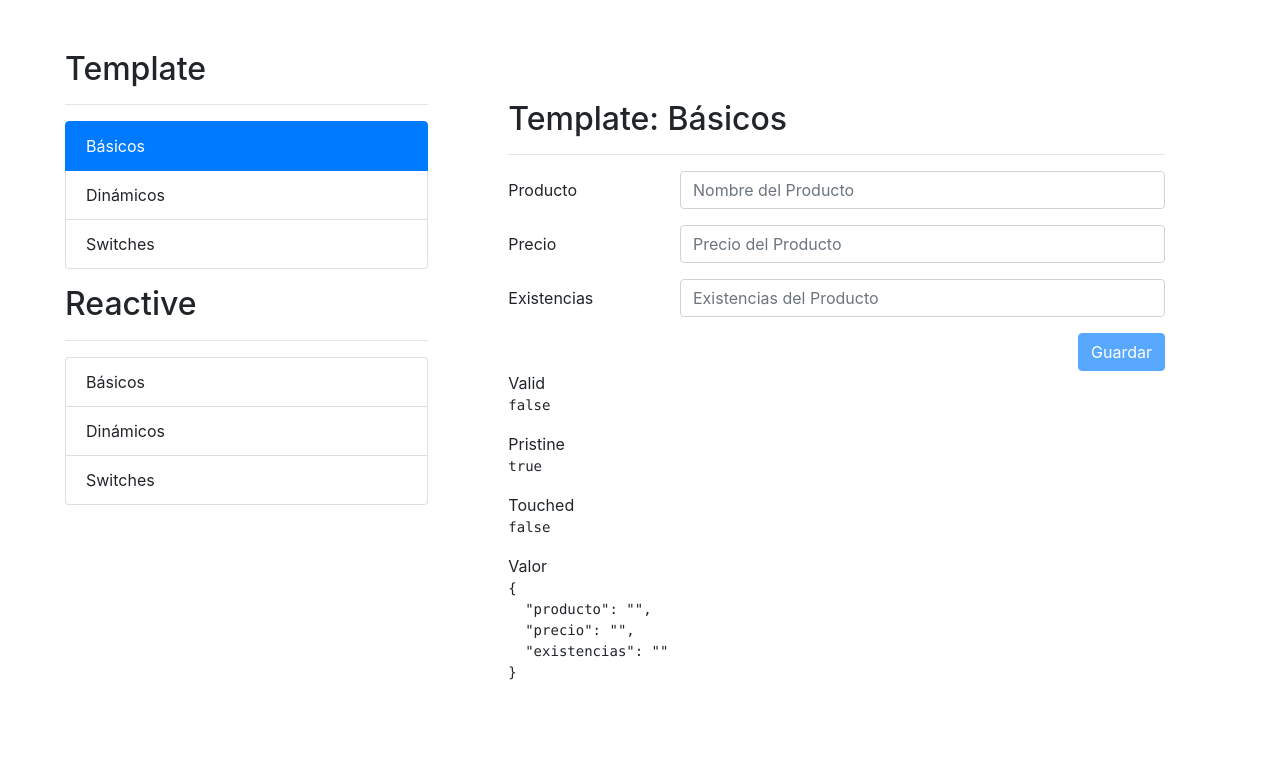
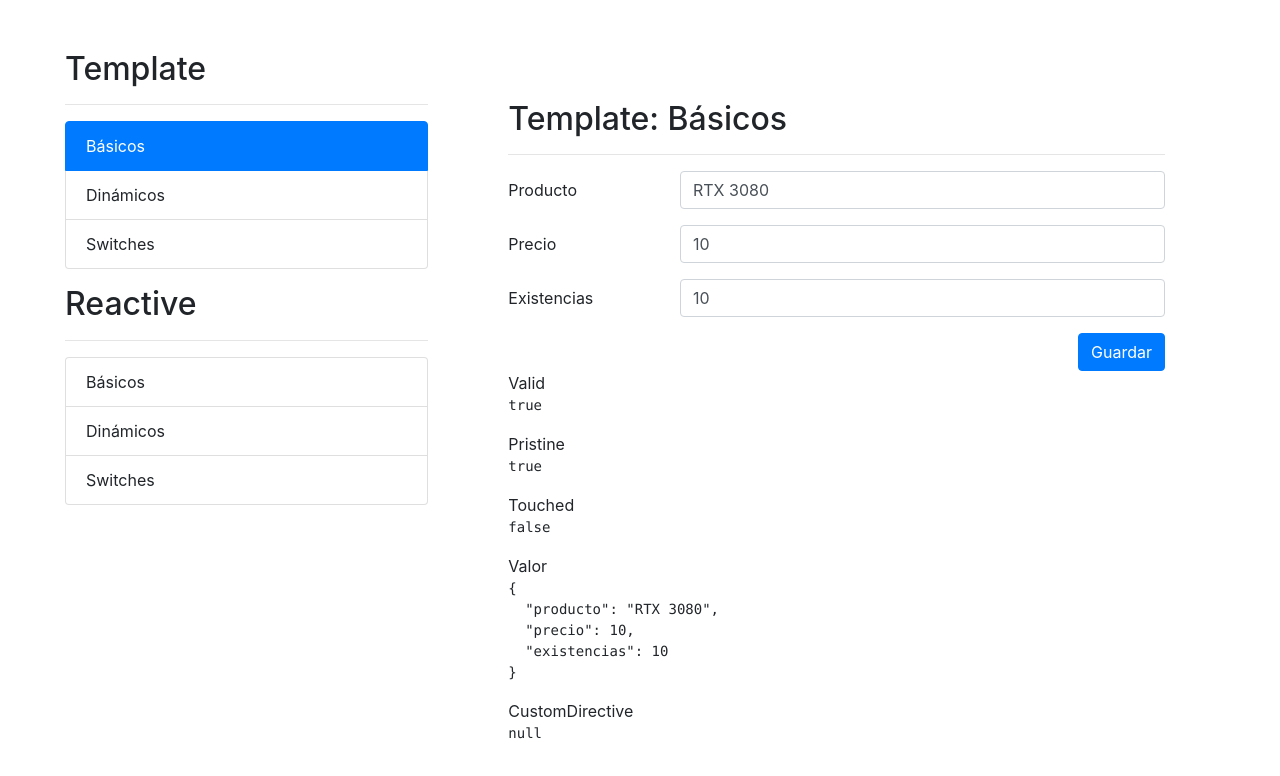
Before and after one commit to ferdiego88/formulariosApp, an Angular app: page /template/basicos in a window 1280 px wide. Shown: the top 776 px of the page. Built offline with nearby package versions, Linux system fonts and the light colour scheme.

Commit message:
Custom Directives

```diff
--- a/src/app/template/basicos/basicos.component.html
+++ b/src/app/template/basicos/basicos.component.html
@@ -12,7 +12,7 @@
         <label class="col-sm-3 col-form-label">Producto</label>
         <div class="col-sm-9">
           <input type="text" class="form-control"
-                  ngModel
+                  [ngModel] = initForm.producto
                   name="producto"
                   placeholder="Nombre del Producto"
                   minlength="3"
@@ -28,7 +28,7 @@
         <label class="col-sm-3 col-form-label">Precio</label>
         <div class="col-sm-9">
           <input type="number" class="form-control"
-                  ngModel
+                  [ngModel] = initForm.precio
                   name="precio"
                   placeholder="Precio del Producto"
 
@@ -43,8 +43,11 @@
         <label class="col-sm-3 col-form-label">Existencias</label>
         <div class="col-sm-9">
           <input  type="number" class="form-control"
-                  ngModel
+                  [ngModel] = initForm.existencias
                   name="existencias"
+                  customMin
+                  [minimo]="0"
+                  required
                   placeholder="Existencias del Producto">
         </div>
       </div>
@@ -75,5 +78,8 @@
 
     <span>Valor</span>
     <pre>{{formProducto.value | json}} </pre>
+
+    <span>CustomDirective</span>
+    <pre>{{formProducto.controls['existencias']?.errors | json}} </pre>
   </div>
 </div>
--- a/src/app/template/basicos/basicos.component.ts
+++ b/src/app/template/basicos/basicos.component.ts
@@ -10,14 +10,23 @@ export class BasicosComponent implements OnInit {
 
   @ViewChild('formProducto') formProducto!: NgForm;
 
+  initForm = {
+    producto: 'RTX 3080',
+    precio: 10,
+    existencias: 10
+  }
   constructor() { }
 
   ngOnInit(): void {
   }
 
   guardar(){
-    console.log(this.formProducto);
-
+    console.log('Posteo Correcto');
+    this.formProducto.resetForm({
+      producto: 'Ingrese descripción',
+      precio: 0,
+      existencias: 0
+    });
   }
 
   nombreValido(): boolean {
--- /dev/null
+++ b/src/app/template/directives/custom-min.directive.ts
@@ -0,0 +1,24 @@
+import { Directive, Input } from '@angular/core';
+import { FormControl, NG_VALIDATORS, Validator } from '@angular/forms';
+
+@Directive({
+  selector: '[customMin] [ngModel]',
+  providers: [{
+    provide: NG_VALIDATORS,
+    useExisting: CustoMinDirective,
+    multi: true
+  }]
+})
+export class CustoMinDirective implements Validator {
+
+  @Input() minimo!: number;
+
+  constructor() {
+
+  }
+
+  validate(control: FormControl) {
+    const inputValue = control.value;
+    return (inputValue < this.minimo) ? {'customMin': true}: null;
+  }
+}
--- a/src/app/template/template.module.ts
+++ b/src/app/template/template.module.ts
@@ -6,13 +6,15 @@ import { BasicosComponent } from './basicos/basicos.component';
 import { DinamicosComponent } from './dinamicos/dinamicos.component';
 import { SwitchesComponent } from './switches/switches.component';
 import { FormsModule } from '@angular/forms';
+import { CustoMinDirective } from './directives/custom-min.directive';
 
 
 @NgModule({
   declarations: [
     BasicosComponent,
     DinamicosComponent,
-    SwitchesComponent
+    SwitchesComponent,
+    CustoMinDirective
   ],
   imports: [
     CommonModule,
```
